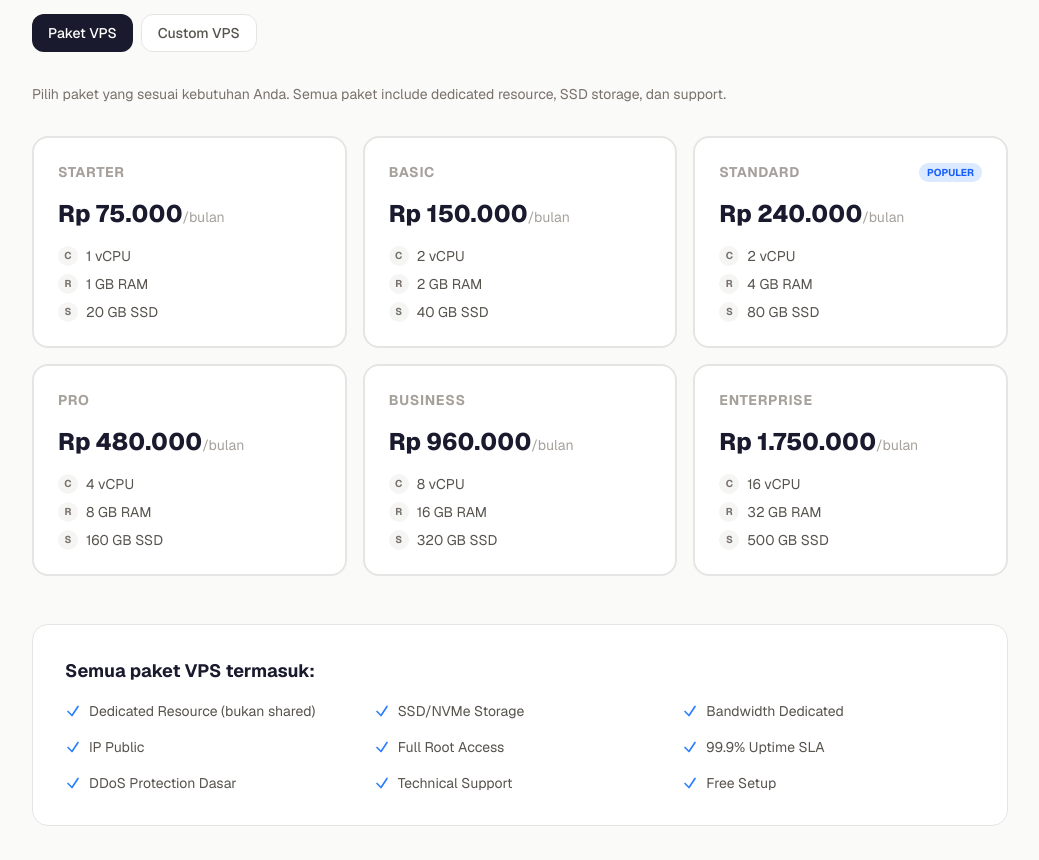
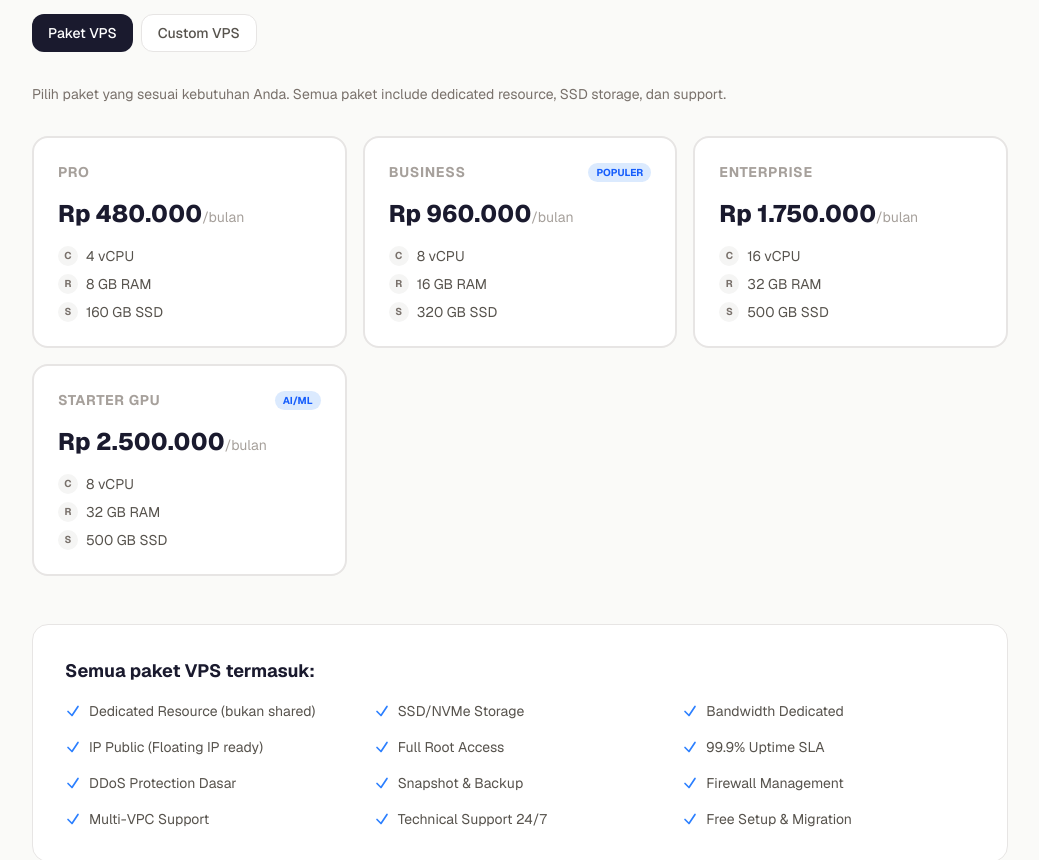
Before and after one commit to agilalaydrus/stacknscale, a Next.js app in the folder frontend/: page /pricing in a window 1280 px wide. Shown: the part 380-1240 px from the top of the page, without its empty margins (120-1159 px from the left). Built offline with nearby package versions, Linux system fonts and the light colour scheme.

Commit message:
feat: update VPS packages (min Pro), add Maxcloud features, revise case studies

```diff
--- a/frontend/app/page.tsx
+++ b/frontend/app/page.tsx
@@ -112,8 +112,10 @@ export default function StacknScaleLanding() {
 
   const caseStudies = [
     { tag: "Fintech / Payment", title: "Migrasi ke Cloud Lokal", metric: "37%", metricLabel: "Hemat Biaya Bulanan", desc: "Pindah dari AWS ke cloud provider lokal untuk sistem payment gateway. Latency tetap di bawah 50ms, biaya turun signifikan." },
-    { tag: "E-Commerce", title: "Infrastruktur Flash Sale", metric: "12rb", metricLabel: "Request/detik Tertangani", desc: "Redesign arsitektur biar kuat handle lonjakan traffic saat campaign besar. Sebelumnya sering 502, sekarang lancar." },
+    { tag: "Logistics / SaaS", title: "Rebuild Arsitektur Monolith", metric: "4x", metricLabel: "Lebih Cepat Deploy", desc: "Pecah monolith jadi microservices untuk platform logistik. Deploy dari 2 jam jadi 30 menit, rollback instan kalau ada masalah." },
     { tag: "Enterprise", title: "Audit Keamanan Sistem", metric: "23", metricLabel: "Celah Ditemukan & Ditutup", desc: "Full audit untuk sistem internal perusahaan. Ditemukan 23 vulnerability, termasuk 4 yang kritikal. Semua sudah di-patch." },
+    { tag: "Healthcare", title: "Private Cloud untuk Rekam Medis", metric: "100%", metricLabel: "Compliance Terpenuhi", desc: "Setup private cloud on-premise untuk rumah sakit. Data pasien tetap di internal, comply dengan regulasi kesehatan Indonesia." },
+    { tag: "PPOB / Telco", title: "Optimasi Database & Caching", metric: "68%", metricLabel: "Response Time Turun", desc: "Tuning PostgreSQL dan implementasi Redis caching untuk sistem PPOB. Response time dari 1.2s jadi 380ms di jam sibuk." },
   ];
 
   const stats = [
@@ -300,7 +302,7 @@ export default function StacknScaleLanding() {
         </div>
         <div className="grid grid-cols-1 md:grid-cols-3 gap-6">
           {caseStudies.map((item, idx) => (
-            <div key={idx} className="group p-8 rounded-2xl bg-white border border-stone-200 hover:border-stone-300 hover:shadow-lg hover:-translate-y-1 transition-all duration-300">
+            <div key={idx} className={`group p-8 rounded-2xl bg-white border border-stone-200 hover:border-stone-300 hover:shadow-lg hover:-translate-y-1 transition-all duration-300 ${caseStudies.length === 5 && idx >= 3 ? 'md:col-span-1 md:last:col-start-2' : ''}`}>
               <span className="inline-block px-3 py-1 mb-5 text-[11px] font-semibold tracking-wider text-stone-500 uppercase bg-stone-100 rounded-full">
                 {item.tag}
               </span>
--- a/frontend/app/pricing/page.tsx
+++ b/frontend/app/pricing/page.tsx
@@ -5,12 +5,10 @@ import Link from "next/link";
 
 // ========== VPS PRICING DATA ==========
 const VPS_PACKAGES = [
-  { name: "Starter", vcpu: 1, ram: 1, storage: 20, price: 75000 },
-  { name: "Basic", vcpu: 2, ram: 2, storage: 40, price: 150000 },
-  { name: "Standard", vcpu: 2, ram: 4, storage: 80, price: 240000 },
-  { name: "Pro", vcpu: 4, ram: 8, storage: 160, price: 480000 },
-  { name: "Business", vcpu: 8, ram: 16, storage: 320, price: 960000 },
-  { name: "Enterprise", vcpu: 16, ram: 32, storage: 500, price: 1750000 },
+  { name: "Pro", vcpu: 4, ram: 8, storage: 160, price: 480000, badge: null },
+  { name: "Business", vcpu: 8, ram: 16, storage: 320, price: 960000, badge: "POPULER" },
+  { name: "Enterprise", vcpu: 16, ram: 32, storage: 500, price: 1750000, badge: null },
+  { name: "Starter GPU", vcpu: 8, ram: 32, storage: 500, price: 2500000, badge: "AI/ML" },
 ];
 
 const UNIT_PRICE = { vcpu: 28500, ram: 19500, storage: 1300 };
@@ -61,8 +59,8 @@ function VPSPackages() {
           >
             <div className="flex items-center justify-between mb-4">
               <span className="text-sm font-bold text-stone-400 uppercase tracking-wider">{pkg.name}</span>
-              {i === 2 && (
-                <span className="text-[10px] font-bold text-blue-600 bg-blue-100 px-2 py-0.5 rounded-full">POPULER</span>
+              {pkg.badge && (
+                <span className="text-[10px] font-bold text-blue-600 bg-blue-100 px-2 py-0.5 rounded-full">{pkg.badge}</span>
               )}
             </div>
             <div className="mb-4">
@@ -91,9 +89,9 @@ function VPSPackages() {
 }
 
 function VPSCustom() {
-  const [vcpu, setVcpu] = useState(2);
-  const [ram, setRam] = useState(4);
-  const [storage, setStorage] = useState(80);
+  const [vcpu, setVcpu] = useState(4);
+  const [ram, setRam] = useState(8);
+  const [storage, setStorage] = useState(160);
 
   const price = useMemo(
     () => vcpu * UNIT_PRICE.vcpu + ram * UNIT_PRICE.ram + storage * UNIT_PRICE.storage,
@@ -114,14 +112,14 @@ function VPSCustom() {
             </div>
             <input
               type="range"
-              min={1}
+              min={2}
               max={32}
               value={vcpu}
               onChange={(e) => setVcpu(Number(e.target.value))}
               className="w-full h-2 bg-stone-200 rounded-full appearance-none cursor-pointer accent-blue-600"
             />
             <div className="flex justify-between text-[11px] text-stone-400 mt-1">
-              <span>1</span><span>8</span><span>16</span><span>32</span>
+              <span>2</span><span>8</span><span>16</span><span>32</span>
             </div>
           </div>
           {/* RAM */}
@@ -132,14 +130,15 @@ function VPSCustom() {
             </div>
             <input
               type="range"
-              min={1}
+              min={4}
               max={64}
+              step={4}
               value={ram}
               onChange={(e) => setRam(Number(e.target.value))}
               className="w-full h-2 bg-stone-200 rounded-full appearance-none cursor-pointer accent-blue-600"
             />
             <div className="flex justify-between text-[11px] text-stone-400 mt-1">
-              <span>1 GB</span><span>16 GB</span><span>32 GB</span><span>64 GB</span>
+              <span>4 GB</span><span>16 GB</span><span>32 GB</span><span>64 GB</span>
             </div>
           </div>
           {/* Storage */}
@@ -150,7 +149,7 @@ function VPSCustom() {
             </div>
             <input
               type="range"
-              min={20}
+              min={40}
               max={1000}
               step={20}
               value={storage}
@@ -158,7 +157,7 @@ function VPSCustom() {
               className="w-full h-2 bg-stone-200 rounded-full appearance-none cursor-pointer accent-blue-600"
             />
             <div className="flex justify-between text-[11px] text-stone-400 mt-1">
-              <span>20 GB</span><span>250 GB</span><span>500 GB</span><span>1 TB</span>
+              <span>40 GB</span><span>250 GB</span><span>500 GB</span><span>1 TB</span>
             </div>
           </div>
         </div>
@@ -469,12 +468,15 @@ export default function PricingPage() {
                   "Dedicated Resource (bukan shared)",
                   "SSD/NVMe Storage",
                   "Bandwidth Dedicated",
-                  "IP Public",
+                  "IP Public (Floating IP ready)",
                   "Full Root Access",
                   "99.9% Uptime SLA",
                   "DDoS Protection Dasar",
-                  "Technical Support",
-                  "Free Setup",
+                  "Snapshot & Backup",
+                  "Firewall Management",
+                  "Multi-VPC Support",
+                  "Technical Support 24/7",
+                  "Free Setup & Migration",
                 ].map((feat, i) => (
                   <div key={i} className="flex items-center gap-2 text-sm text-stone-600">
                     <svg className="w-4 h-4 text-blue-500 flex-shrink-0" fill="none" stroke="currentColor" strokeWidth="2.5" viewBox="0 0 24 24">
```
